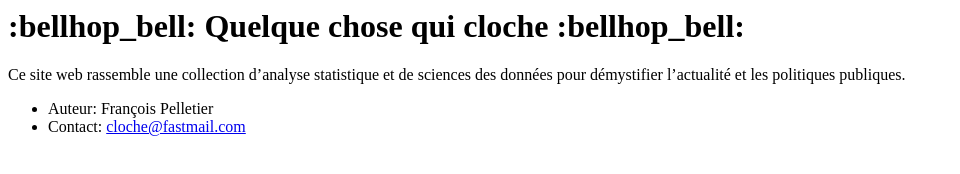
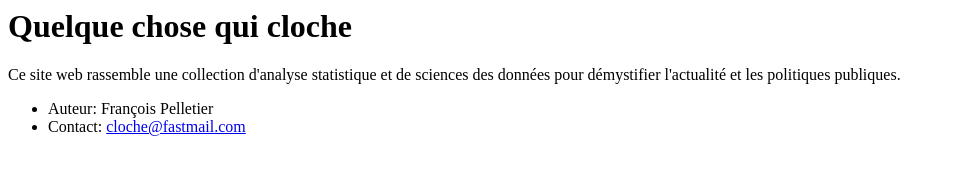
Before and after one commit to quelque-chose-qui-cloche/quelque-chose-qui-cloche.github.io, a plain HTML site: page index.html in a window 1280 px wide. Shown: the whole page, without its empty margins (0-960 px from the left). Drawn offline with Linux system fonts and the light colour scheme.

Commit message:
retrait emoji

```diff
--- a/index.html
+++ b/index.html
@@ -1,5 +1,5 @@
-<h1 id="bellhop_bell-quelque-chose-qui-cloche-bellhop_bell">:bellhop_bell: Quelque chose qui cloche :bellhop_bell:</h1>
-<p>Ce site web rassemble une collection d’analyse statistique et de sciences des données pour démystifier l’actualité et les politiques publiques.</p>
+<h1 id="quelque-chose-qui-cloche">Quelque chose qui cloche</h1>
+<p>Ce site web rassemble une collection d'analyse statistique et de sciences des données pour démystifier l'actualité et les politiques publiques.</p>
 <ul class="incremental">
 <li>Auteur: François Pelletier</li>
 <li>Contact: <a href="mailto:cloche@fastmail.com">cloche@fastmail.com</a></li>
```
Also changed, not shown: 2 other files.
